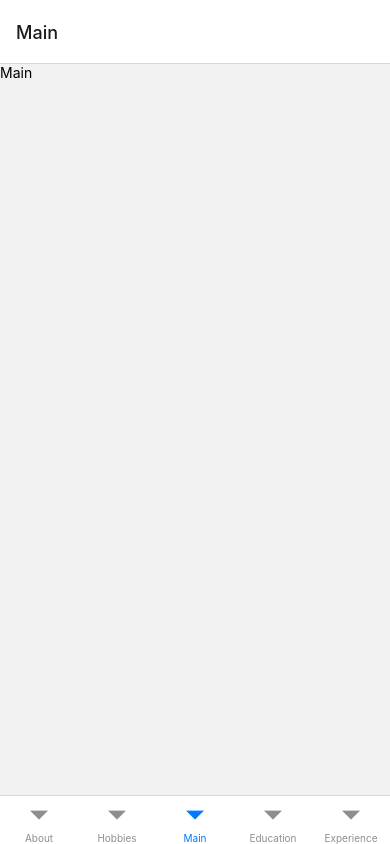
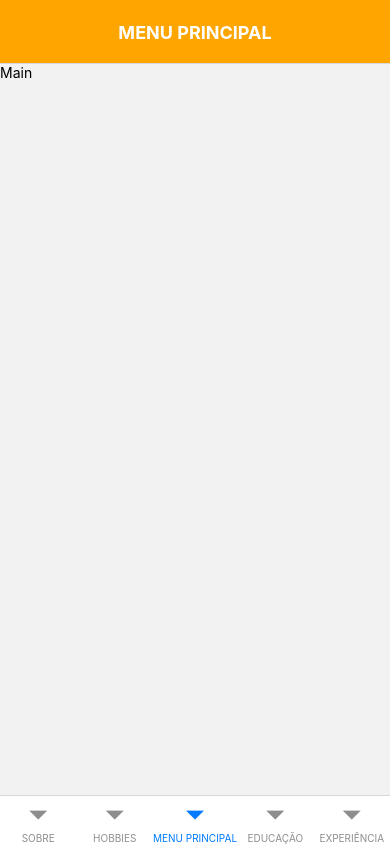
Before and after one commit to MateusPitura/app-reactnative-portfolio, a React Native app: screen / in a window 390 px wide. Built offline with nearby package versions, Linux system fonts and the light colour scheme.

Commit message:
style(screens): personalizado cabeçalho das telas

```diff
--- a/src/App.tsx
+++ b/src/App.tsx
@@ -1,4 +1,5 @@
 import React from 'react';
+import {StyleSheet} from 'react-native';
 import {NavigationContainer} from '@react-navigation/native';
 import {createBottomTabNavigator} from '@react-navigation/bottom-tabs';
 import Main from './screens/Main';
@@ -16,27 +17,77 @@ export default function(){
         <BottomTabNavigator.Screen
           name="About"
           component={About}
-          options={{title:'About'}}
+          options={{
+            title:'SOBRE',
+            headerStyle:{
+              backgroundColor:'#FFA500',
+            },
+            headerTintColor:'#fff',
+            headerTitleStyle:{
+              fontWeight:'bold',
+            },
+            headerTitleAlign:'center',
+          }}
         />
         <BottomTabNavigator.Screen
           name="Hobbies"
           component={Hobbies}
-          options={{title:'Hobbies'}}
+          options={{
+            title:'HOBBIES',
+            headerStyle:{
+              backgroundColor:'#FFA500',
+            },
+            headerTintColor:'#fff',
+            headerTitleStyle:{
+              fontWeight:'bold',
+            },
+            headerTitleAlign:'center',
+          }}
         />
         <BottomTabNavigator.Screen
           name="Main"
           component={Main}
-          options={{title:'Main'}}
+          options={{
+            title:'MENU PRINCIPAL',
+            headerStyle:{
+              backgroundColor:'#FFA500',
+            },
+            headerTintColor:'#fff',
+            headerTitleStyle:{
+              fontWeight:'bold',
+            },
+            headerTitleAlign:'center',
+          }}
         />
         <BottomTabNavigator.Screen
           name="Education"
           component={Education}
-          options={{title:'Education'}}
+          options={{
+            title:'EDUCAÇÃO',
+            headerStyle:{
+              backgroundColor:'#FFA500',
+            },
+            headerTintColor:'#fff',
+            headerTitleStyle:{
+              fontWeight:'bold',
+            },
+            headerTitleAlign:'center',
+          }}
         />
         <BottomTabNavigator.Screen
           name="Experience"
           component={Experience}
-          options={{title:'Experience'}}
+          options={{
+            title:'EXPERIÊNCIA',
+            headerStyle:{
+              backgroundColor:'#FFA500',
+            },
+            headerTintColor:'#fff',
+            headerTitleStyle:{
+              fontWeight:'bold',
+            },
+            headerTitleAlign:'center',
+          }}
         />
       </BottomTabNavigator.Navigator>
     </NavigationContainer>
```
